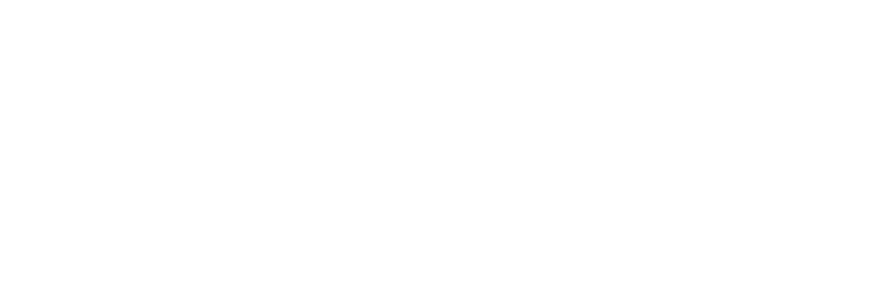
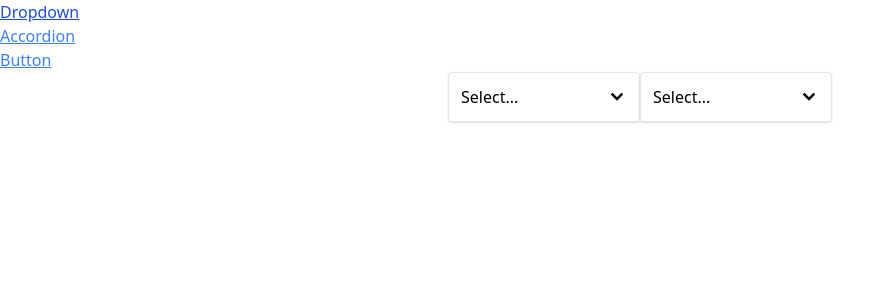
Before and after one commit to Aydinmfatih/comps, a React (Vite) app: page / in a window 1280 px wide. Shown: the top 300 px of the page, without its empty margins (0-895 px from the left). Built offline with nearby package versions, Linux system fonts and the light colour scheme.

Commit message:
Add navigation context and routing; implement Sidebar and Link components

```diff
--- a/src/App.js
+++ b/src/App.js
@@ -1,5 +1,30 @@
+import Route from "./components/Route";
+import SideBar from "./components/SideBar";
+import AccordionPage from "./pages/AccordionPage";
+import ButtonPage from "./pages/ButtonPage";
+import DropDownPage from "./pages/DropDownPage";
+
 function App() {
-  return <div className="flex justify-center items-center h-screen"></div>;
+  return (
+    <div>
+      <SideBar />
+      <div>
+        <Route path="/accordion">
+          <AccordionPage />
+        </Route>
+
+        <Route path="/dropdown">
+          <DropDownPage />
+        </Route>
+        <Route path="/">
+          <DropDownPage />
+        </Route>
+        <Route path="/buttons">
+          <ButtonPage />
+        </Route>
+      </div>
+    </div>
+  );
 }
 
 export default App;
--- /dev/null
+++ b/src/components/Link.js
@@ -0,0 +1,23 @@
+import React from "react";
+import classNames from "classnames";
+import useNavigation from "../hooks/use-navigation";
+
+
+function Link({ to, children }) {
+  const { navigate, currentPath } = useNavigation();
+  const classes = classNames("text-blue-500 underline", {
+    "text-blue-700": to === currentPath,
+  });
+  const handleClick = (e) => {
+    if (e.metaKey || e.ctrlKey) return;
+    e.preventDefault();
+    navigate(to);
+  };
+  return (
+    <a className={classes} href={to} onClick={handleClick}>
+      {children}
+    </a>
+  );
+}
+
+export default Link;
--- /dev/null
+++ b/src/components/Route.js
@@ -0,0 +1,8 @@
+import useNavigation from "../hooks/use-navigation";
+function Route({ path, children }) {
+  const { currentPath } =useNavigation();
+  if (currentPath === path) return children;
+  return null;
+}
+
+export default Route;
--- /dev/null
+++ b/src/components/SideBar.js
@@ -0,0 +1,22 @@
+import Link from "./Link";
+
+function SideBar() {
+  const links = [
+    { path: "/", label: "Dropdown" },
+    { path: "/accordion", label: "Accordion" },
+    { path: "/buttons", label: "Button" },
+  ];
+
+  const linkElements = links.map((link) => (
+    <Link to={link.path} key={link.path}>
+      {link.label}
+    </Link>
+  ));
+  return (
+    <div className="sticky top-0 overflow-y-scroll flex flex-col">
+      {linkElements}
+    </div>
+  );
+}
+
+export default SideBar;
--- a/src/context/Navigation.js
+++ b/src/context/Navigation.js
@@ -1,12 +1,30 @@
-import { createContext } from "react";
+import { useState, createContext, useEffect } from "react";
 
 const NavigationContext = createContext();
 
-function NavigationProvider({children}) {
-  return <NavigationContext.Provider value={{}}>
-    {children}
-  </NavigationContext.Provider>;
+function NavigationProvider({ children }) {
+  const [currentPath, setCurrentPath] = useState(window.location.pathname);
+  useEffect(() => {
+    const handler = () => {
+      setCurrentPath(window.location.pathname);
+    };
 
+    window.addEventListener("popstate", handler);
+    return () => {
+      window.removeEventListener("popstate", handler);
+    };
+  }, []);
+
+  const navigate = (to)=>{
+    window.history.pushState({}, "", to);
+    setCurrentPath(to);
+  };
+  return (
+    <NavigationContext.Provider value={{navigate,currentPath}}>
+
+      {children}
+    </NavigationContext.Provider>
+  );
 }
 
 export default NavigationContext;
--- /dev/null
+++ b/src/hooks/use-navigation.js
@@ -0,0 +1,8 @@
+import NavigationContext from "../context/Navigation";
+import { useContext } from "react";
+
+function useNavigation() {
+  return useContext(NavigationContext);
+}
+
+export default useNavigation;
--- a/src/index.js
+++ b/src/index.js
@@ -2,10 +2,11 @@
 import { createRoot } from "react-dom/client";
 import "./index.css";
 import App from "./App.js";
-import Button from "./components/button.js";
+import Button from "./components/Button.js";
 import { NavigationProvider } from "./context/Navigation.js";
 
 createRoot(document.getElementById("root")).render(
+
   <StrictMode>
     <NavigationProvider>
       <App />
--- a/src/pages/ButtonPage.js
+++ b/src/pages/ButtonPage.js
@@ -1,5 +1,5 @@
 import React from "react";
-import Button from "../components/button";
+import Button from "../components/Button";
 import { GoBell, GoCloudDownload, GoDatabase } from "react-icons/go";
 
 function ButtonPage() {
--- a/src/pages/DropDownPage.js
+++ b/src/pages/DropDownPage.js
@@ -1,5 +1,5 @@
-import React from "react";
-import Dropdown from "./components/Dropdown";
+import {React,useState} from "react";
+import Dropdown from "../components/Dropdown";
 function DropDownPage() {
   const [selection, setSelection] = useState(null);
 
@@ -14,7 +14,7 @@
   ];
 
   return (
-    <div className="flex justify-center items-center h-screen">
+    <div className="flex justify-center">
       <Dropdown value={selection} onChange={handleSelect} options={options} />
       <Dropdown value={selection} onChange={handleSelect} options={options} />
     </div>
```
